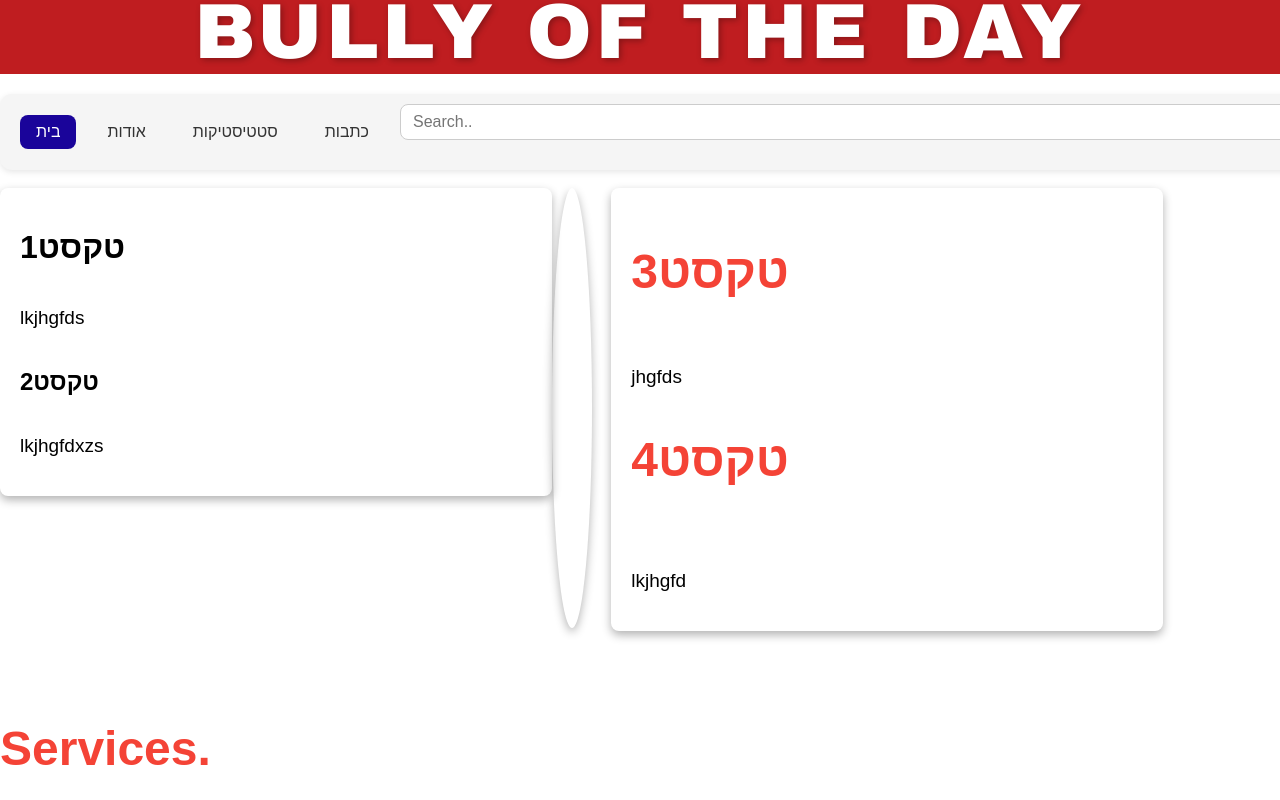
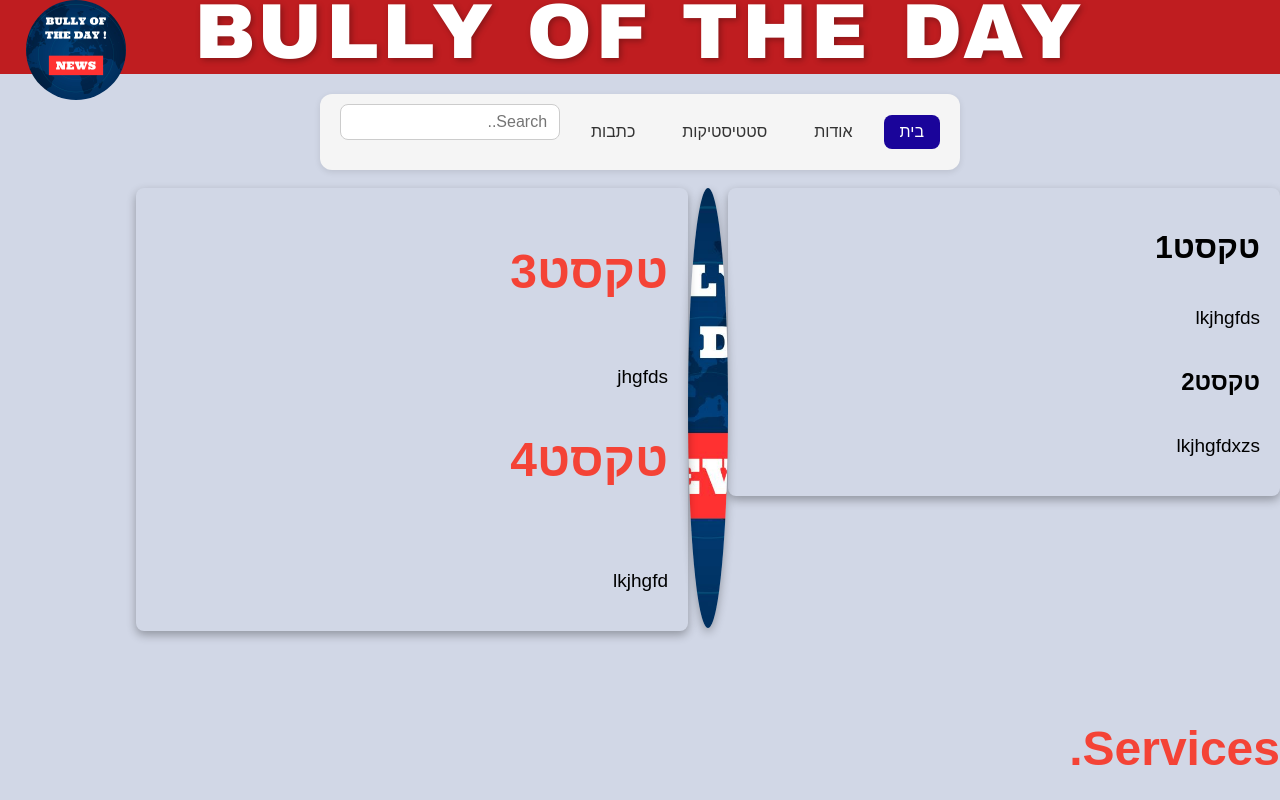
Before and after one commit to ziv442/BULLY_OF_THE_DAY, a plain HTML site: page public/index.html in a window 1280 px wide. Drawn offline with Linux system fonts and the light colour scheme.

Commit message:
שינויים עיצוב

```diff
--- /dev/null
+++ b/public/about.css
@@ -0,0 +1,175 @@
+.back{
+    background-color: rgba(209, 215, 230, 0.658);
+
+    }
+
+    @media (max-width: 768px){
+      .a2-title{
+          grid-template-columns: auto;
+      }
+    }
+      .a2-title{
+        display: flex;
+        justify-content: flex-start;
+        align-items: flex-start;
+        flex-direction: column;
+       font-family: poppins, sans-serif;
+       position: relative;
+
+
+    }
+
+    .b3{
+      font-size: 78px;
+      font-weight: bold;
+      background-color: #bf1d20;
+      text-transform: uppercase;
+      letter-spacing: 4px;
+      margin-top: -10px;
+      margin-bottom: 20px;
+      font-family: 'Arial Black', sans-serif;
+      text-shadow: 2px 2px 6px rgba(0, 0, 0, 0.3);
+      text-align: left; /* יישור לשמאל */
+      color: #ffffff;
+      align-items: center;
+      flex-direction: column;
+      text-align: center;
+      width: 100%;
+
+
+    }
+    .logo{
+      background-image: url("logo.jpeg");
+      background-repeat: no-repeat;
+      background-position: center;
+      background-size: contain;
+      width: 100px;
+      height: 100px;
+      display: flex;
+      position: absolute;
+      top: 0%;
+      border-radius: 50%;
+      left: 2%;
+    }
+    .search.bar {
+      display: flex;
+      align-items: center;
+      background-color: #f5f5f5;
+      padding: 10px 20px;
+      border-radius: 12px;
+      box-shadow: 0 2px 6px rgba(0, 0, 0, 0.1);
+      gap: 15px;
+      width: 600px;
+      margin: 0 auto;
+    }
+
+    .search.bar a {
+      text-decoration: none;
+      color: #333;
+      padding: 8px 16px;
+      border-radius: 8px;
+      transition: background-color 0.3s, color 0.3s;
+      font-weight: 500;
+    }
+
+    .search.bar a.active,
+    .search.bar a:hover {
+      background-color: #1a049a;
+      color: white;
+    }
+
+    .search.bar input[type="text"] {
+      margin-left: auto;
+      padding: 8px 12px;
+      border: 1px solid #ccc;
+      border-radius: 8px;
+      outline: none;
+      transition: border-color 0.3s;
+    }
+
+    .search.bar input[type="text"]:focus {
+      border-color: #1a049a;
+    }
+    body {
+      font-family: "Arial", sans-serif;
+      background-color: #739ec9;
+
+      color: #333;
+      margin: 0;
+      padding: 0;
+      direction: rtl;
+    }
+
+    /* כותרת עליונה וניווט */
+    header {
+      background-color: #474775; /* כחול עיקרי */
+      color: white;
+      padding: 20px;
+      text-align: center;
+    }
+
+    nav {
+      margin-top: 10px;
+    }
+
+    nav a {
+      color: rgb(194, 51, 51);
+      text-decoration: none;
+      margin: 0 10px;
+      font-weight: bold;
+    }
+
+    nav a:hover {
+      text-decoration: underline;
+    }
+
+    /* גוף העמוד */
+    main {
+      max-width: 900px;
+      margin: 40px auto;
+      padding: 0 20px;
+    }
+
+    h1, h2 {
+      color:#474775; ;
+
+    }
+
+    ul {
+      list-style-type: disc;
+      padding-right: 20px;
+    }
+
+    section {
+      margin-bottom: 40px;
+      background-color: #ffffff;
+      padding: 20px;
+      border-radius: 10px;
+      box-shadow: 0 2px 5px rgba(0,0,0,0.05);
+      padding-right: 20px;
+
+    }
+
+    /* כפתורים או קישורים מודגשים */
+    a.button, .btn {
+      display: inline-block;
+      background-color: #e74c3c; /* אדום הדגשה */
+      color: white;
+      padding: 10px 20px;
+      border-radius: 8px;
+      text-decoration: none;
+      margin-top: 10px;
+    }
+
+    a.button:hover, .btn:hover {
+      background-color: #c0392b;
+    }
+
+    /* תחתית העמוד */
+    footer {
+      background-color: #e0e0e0;
+      text-align: center;
+      padding: 15px;
+      font-size: 14px;
+      color: #555;
+    }
--- a/public/index.css
+++ b/public/index.css
@@ -3,6 +3,8 @@ html,body{
     width: 100%;
     display: flex;
     overflow-x: hidden;
+    direction: rtl;
+    background-color: rgb(209, 215, 230)
 }
 
 .b1{
@@ -68,7 +70,8 @@ table{
     border-radius: 12px;
     box-shadow: 0 2px 6px rgba(0, 0, 0, 0.1);
     gap: 15px;
-    width: 100%;
+    width: 600px;
+    margin: 0 auto;
   }
 
   .search.bar a {
@@ -128,7 +131,7 @@ border-radius: 8px;
 padding: 20px;
 }
 .logo{
-    background-image: url("66.jpg");
+    background-image: url("logo.jpeg");
     background-repeat: no-repeat;
     background-position: center;
     background-size: contain;
@@ -141,7 +144,7 @@ padding: 20px;
     left: 2%;
 }
 .logo1{
-    background-image: url("66.jpg");
+    background-image: url("logo.jpeg");
     background-repeat: no-repeat;
     background-position: center;
     background-size: cover;
```
Also changed, not shown: public/about.html (added, +61 -0 lines).
